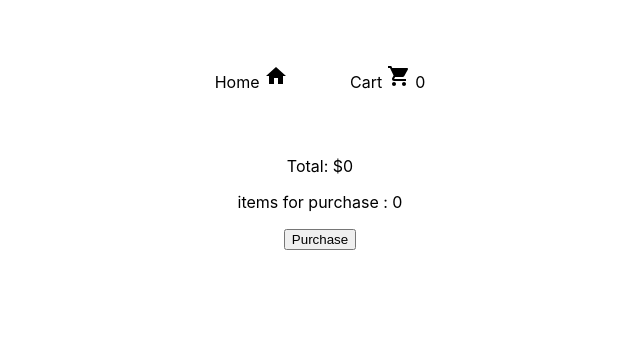
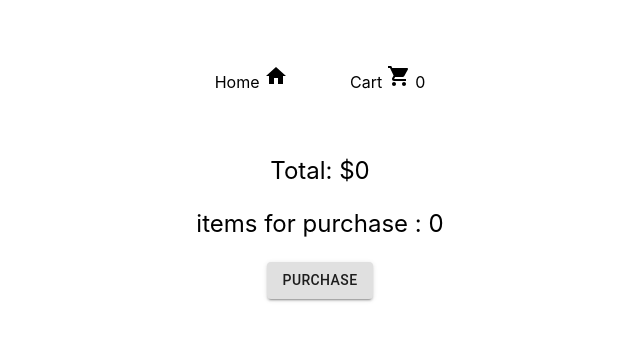
Before and after one commit to TylerPMatthews/yeezyshoesfrontend, a React (Create React App) app in the folder yeezy-frontend/: page /payment in a window 1280 px wide. Shown: the top 340 px of the page, without its empty margins (320-960 px from the left). Built offline with nearby package versions, Linux system fonts and the light colour scheme.

Commit message:
payment styled

```diff
--- a/yeezy-frontend/src/components/Payment.js
+++ b/yeezy-frontend/src/components/Payment.js
@@ -2,10 +2,19 @@ import React from "react";
 import { connect } from "react-redux";
 import axios from "axios";
 import { useHistory } from "react-router-dom";
-import {clearCartCount,clearCartItems} from '../actions/cartActions';
+import { clearCartCount, clearCartItems } from "../actions/cartActions";
+import Button from '@material-ui/core/Button';
+import styled from 'styled-components';
+
+const StyledDiv = styled.div`
+p{
+  font-size:1.5rem;
+}
+`
+
 
 const Payment = (props) => {
-  const {push} = useHistory()
+  const { push } = useHistory();
   const getItemNames = props.inCart.map((item, idx) => {
     return item.yeezy_title;
   });
@@ -26,9 +35,9 @@ const Payment = (props) => {
         window.alert(
           "Your payment has been submited! Your Yeezy shoes are on the way!"
         );
-        props.clearCartCount()
-        props.clearCartItems()
-        push('/')
+        props.clearCartCount();
+        props.clearCartItems();
+        push("/");
       })
       .catch((err) => {
         console.log("Axios Payment error");
@@ -36,7 +45,7 @@ const Payment = (props) => {
   };
   console.log(paymentData);
   return (
-    <div>
+    <StyledDiv>
       <p>
         {" "}
         Total: $
@@ -46,8 +55,9 @@ const Payment = (props) => {
         items for purchase :{"  "}
         {props.cartCount}
       </p>
-      <button onClick={purchaseClick}>Purchase</button>
-    </div>
+
+      <Button  variant="contained" onClick={purchaseClick}>Purchase</Button>
+    </StyledDiv>
   );
 };
 const mapStateToProps = (state) => {
@@ -57,4 +67,6 @@ const mapStateToProps = (state) => {
   };
 };
 
-export default connect(mapStateToProps, {clearCartCount, clearCartItems})(Payment);
+export default connect(mapStateToProps, { clearCartCount, clearCartItems })(
+  Payment
+);
```
